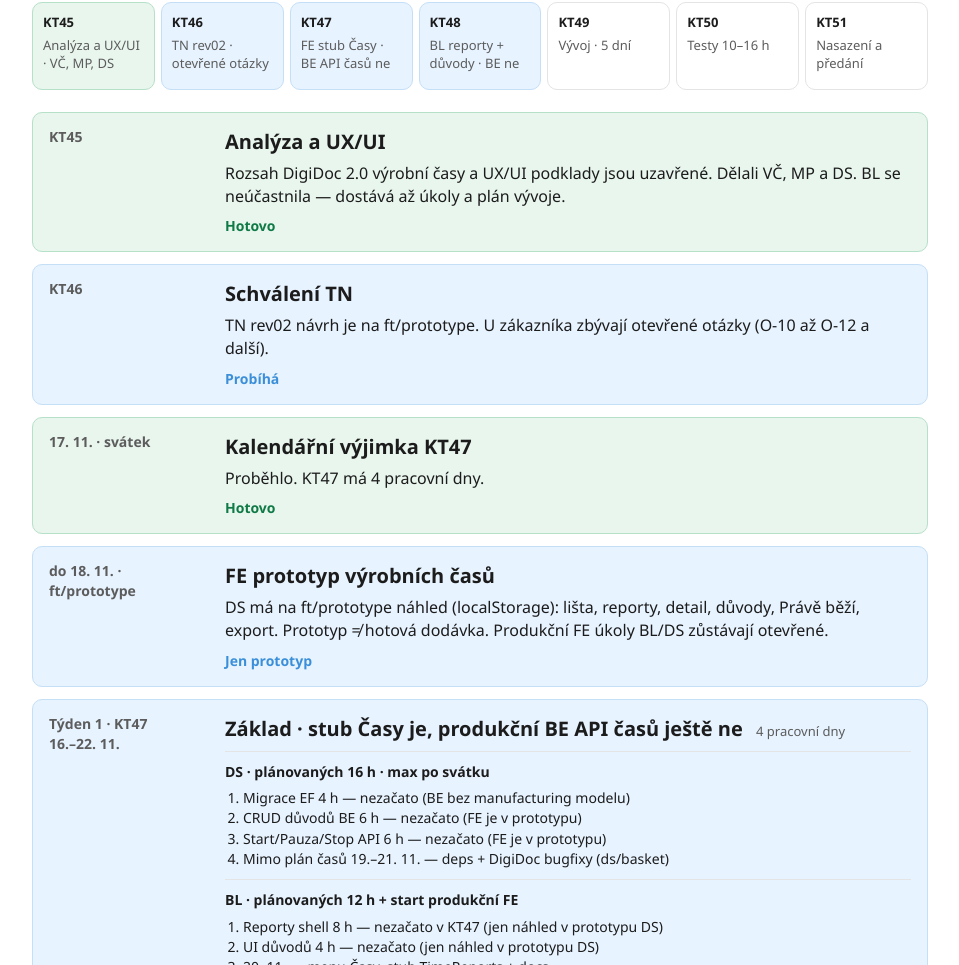
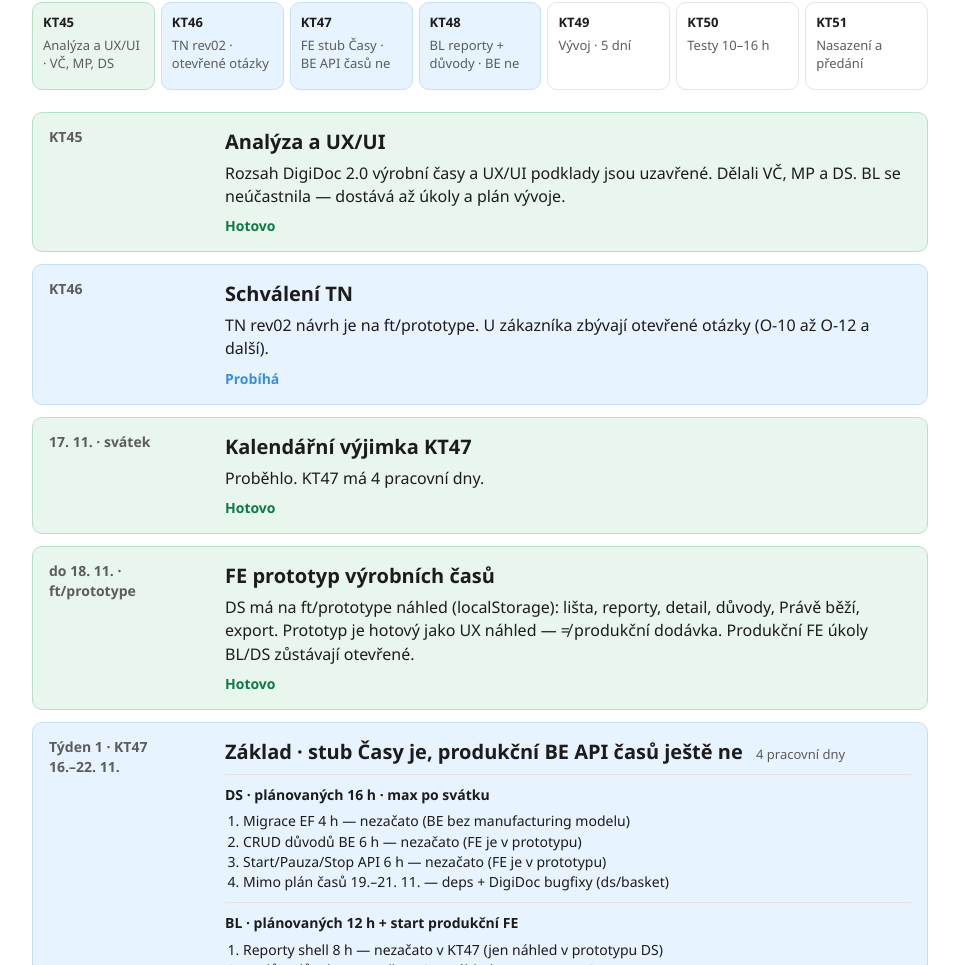
Before and after one commit to CMSteam1/DigiDoc-planner, a plain HTML site: page realizace.html in a window 1280 px wide. Shown: the part 135-1100 px from the top of the page, without its empty margins (0-959 px from the left). Drawn offline with Linux system fonts and the light colour scheme.

Commit message:
Mark FE prototype and shell handoff as done UX work.
Keep notes clear that this is not production delivery; Barbora continues production FE.

Co-authored-by: Cursor <cursoragent@cursor.com>

```diff
--- a/realizace.html
+++ b/realizace.html
@@ -175,12 +175,12 @@
         </div>
       </article>
 
-      <article class="event part">
+      <article class="event done">
         <div class="when">do 18. 11. · ft/prototype</div>
         <div>
           <h2>FE prototyp výrobních časů</h2>
-          <p>DS má na ft/prototype náhled (localStorage): lišta, reporty, detail, důvody, Právě běží, export. Prototyp ≠ hotová dodávka. Produkční FE úkoly BL/DS zůstávají otevřené.</p>
-          <span class="tag">Jen prototyp</span>
+          <p>DS má na ft/prototype náhled (localStorage): lišta, reporty, detail, důvody, Právě běží, export. Prototyp je hotový jako UX náhled — ≠ produkční dodávka. Produkční FE úkoly BL/DS zůstávají otevřené.</p>
+          <span class="tag">Hotovo</span>
         </div>
       </article>
 
```
Also changed, not shown: index.html (+3 -3 lines), 1 other file.
